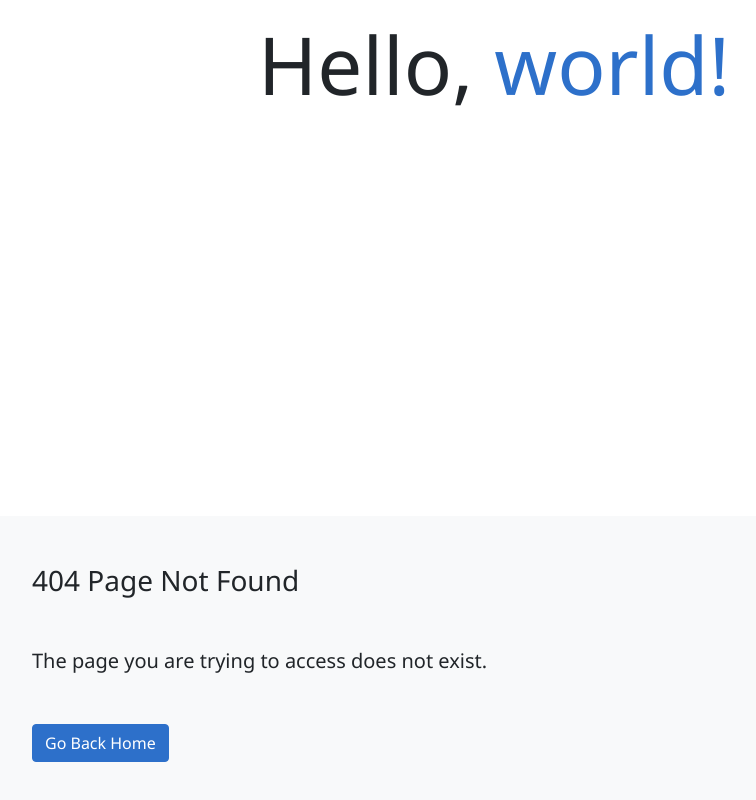
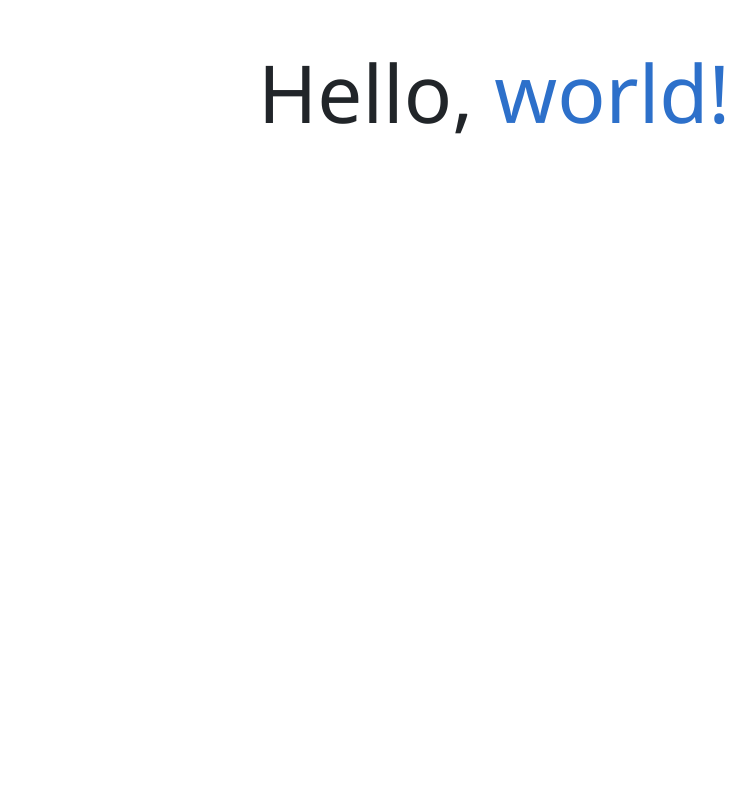
Before and after one commit to Aline-Financial/aline-landing-portal, a React (Create React App) app: page / in a window 1280 px wide. Before the commit this address had no page. Shown: the part 404-1204 px from the top of the page, without its empty margins (146-902 px from the left). After the commit the page ends 900 px from the top, so only its background shows below. Built offline with nearby package versions, Linux system fonts and the light colour scheme; the HTML template or start-up script is replaced by a standard one.

Commit message:
Add margin past nav class to keep content under the nav

```diff
--- a/src/App.scss
+++ b/src/App.scss
@@ -1,3 +1,7 @@
 .animate__fastest {
   --animate-duration: 0.1s;
 }
+
+.margin-past-nav {
+  margin-top: 100px;
+}
--- a/src/App.tsx
+++ b/src/App.tsx
@@ -15,7 +15,7 @@
 
     render() {
         return (
-            <div className={"container-fluid p-0"}>
+            <div className={"container-fluid p-0 m-0"}>
                 <AppRouter/>
             </div>
         );
--- a/src/AppRouter.tsx
+++ b/src/AppRouter.tsx
@@ -1,5 +1,5 @@
 import React from "react";
-import {BrowserRouter as Router, Route} from "react-router-dom";
+import {BrowserRouter as Router, Route, Switch} from "react-router-dom";
 import {Landing} from "./components/Landing/Landing";
 import {AppNav} from "./components/AppNav/AppNav";
 import {NotFound} from "./components/NotFound/NotFound";
@@ -10,8 +10,10 @@
             <Router>
                 <AppNav/>
                 <div className="container-fluid margin-past-nav">
-                    <Route path="/" exact component={Landing}/>
-                    <Route path="/*" component={NotFound}/>
+                    <Switch>
+                        <Route exact path="/" component={Landing}/>
+                        <Route component={NotFound}/>
+                    </Switch>
                 </div>
             </Router>
         );
--- a/src/components/AppNav/AppNav.tsx
+++ b/src/components/AppNav/AppNav.tsx
@@ -7,7 +7,7 @@
 
     render() {
         return (
-            <div className="navbar navbar-expand-lg navbar-dark bg-dark py-3">
+            <div className="navbar navbar-expand-lg navbar-dark bg-dark py-3 fixed-top">
                 <div className="container">
                     <Link to="/" className="navbar-brand">Aline Financial</Link>
                     <ul className="navbar-nav ms-auto">
```
